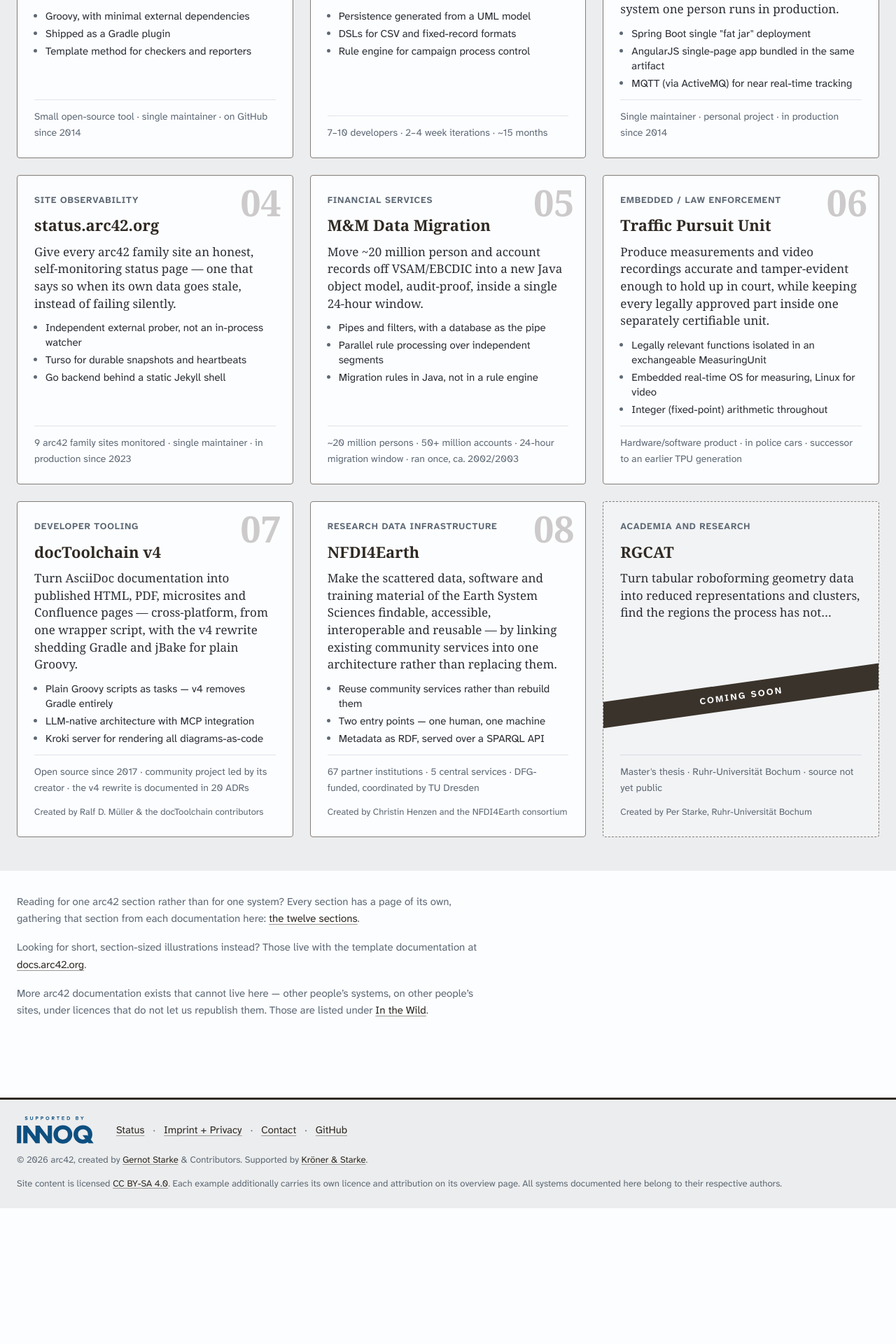
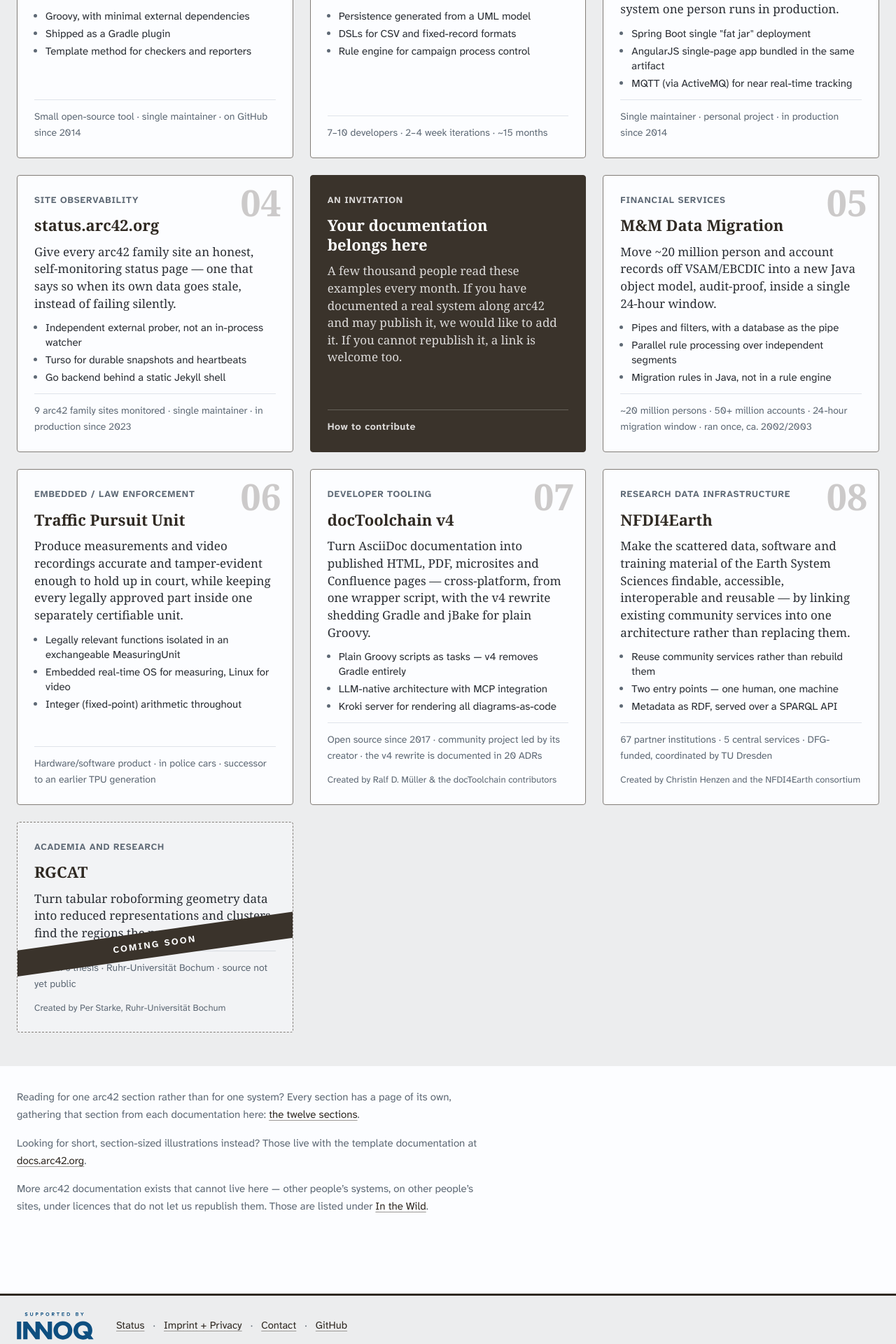
Before and after one commit to arc42/examples.arc42.org-site, a Jekyll site: the page built from index.md, in a window 1280 px wide. Shown: the part 655-2575 px from the top of the page at 70% size. Built offline with Jekyll 4.4.1, drawn with Linux system fonts in a browser that asks for light colours; some web fonts are replaced; before the commit the page ends 2381 px from its top, so only the background shows below that.

Commit message:
feat: invite contributions from the dashboard and from In the Wild
A dark tile at the fifth slot of the home grid, placed by catalogue
position from index.md's front matter so it stays central as examples
arrive. The numbering runs past it, and the count sentence ignores it.
The same component closes /in-the-wild/ as a block asking for links.
Rationale in DESIGN.md, "The invitation".

Co-Authored-By: Claude Fable 5.1 <noreply@anthropic.com>
Claude-Session: https://claude.ai/code/session_017qBtc93Awbj6GcyMqTiPcx

```diff
--- /dev/null
+++ b/_includes/invite-tile.html
@@ -0,0 +1,30 @@
+{%- comment -%}
+  The invitation tile (2026-09-10): the site asking for examples, placed in
+  the dashboard grid by _layouts/home.html. Everything it says comes from
+  `invite` in index.md's front matter, because it is content and content
+  lives in the page file.
+
+  It is NOT a system tile. No catalogue number, no domain, no goal, no
+  decisions: those fields are the summary of a completed audit, and this tile
+  has read nothing. It borrows the tile's geometry (.ex-tile) so it sits in
+  the grid's rhythm, and inverts the surface (.ex-invite) so nobody mistakes
+  it for an eleventh example. Rationale in DESIGN.md, "The invitation".
+
+  One link, on the title, stretched over the tile: the invariant every tile
+  keeps. The call line at the bottom is plain text for the same reason.
+{%- endcomment -%}
+<li class="ex-tile ex-tile--invite ex-invite">
+  {%- if include.invite.eyebrow -%}
+  <p class="ex-tile__domain ex-invite__eyebrow">{{ include.invite.eyebrow }}</p>
+  {%- endif -%}
+
+  <h2 class="ex-tile__title ex-invite__title">
+    <a class="ex-tile__link" href="{{ '/contribute/' | relative_url }}">{{ include.invite.title }}</a>
+  </h2>
+
+  <p class="ex-tile__goal ex-invite__text">{{ include.invite.text }}</p>
+
+  {%- if include.invite.call -%}
+  <p class="ex-invite__call">{{ include.invite.call }}</p>
+  {%- endif -%}
+</li>
--- a/_layouts/home.html
+++ b/_layouts/home.html
@@ -44,7 +44,23 @@ layout: default
     <ul class="ex-grid">
       {%- for sys in systems -%}
         {% include system-tile.html sys=sys index=forloop.index %}
+        {%- comment -%}
+          THE INVITATION (2026-09-10) follows the tile whose catalogue number
+          index.md names in `invite.after`. It is rendered inside the loop so
+          that it holds a fixed slot near the centre of the grid, and the
+          numbering runs past it unbroken: `index` still counts systems only.
+        {%- endcomment -%}
+        {%- if page.invite and forloop.index == page.invite.after -%}
+          {% include invite-tile.html invite=page.invite %}
+        {%- endif -%}
       {%- endfor -%}
+      {%- comment -%}
+        Fewer examples than the slot asks for: the invitation closes the grid
+        rather than vanishing.
+      {%- endcomment -%}
+      {%- if page.invite and systems.size < page.invite.after -%}
+        {% include invite-tile.html invite=page.invite %}
+      {%- endif -%}
     </ul>
   </div>
 </section>
--- /dev/null
+++ b/_sass/_invite.scss
@@ -0,0 +1,116 @@
+// ============================================================================
+// The invitation (2026-09-10): the site asking for examples.
+//
+// Two places, one component. On the home page it is a tile in the dashboard
+// grid (.ex-tile.ex-invite), on /in-the-wild/ it is a block at the foot of the
+// reading list (.ex-invite--block). Both are the site speaking, not a
+// documentation being shown, and the surface says so: --ground with --tint on
+// it, the pairing the masthead, the footer and the "coming soon" stamp already
+// use for "chrome, not content". No new hue. One dark sheet among the paper
+// ones is the eye-catcher the tile needs, and it costs nothing from the
+// palette because the ground is spoken for by exactly this meaning.
+//
+// Not the dashed, recessed treatment of an announced example: that says "an
+// example, not yet written", and this is not an example at all. Not .ex-note
+// either: the wash box is an aside in the reader's own voice, and this is
+// an ask.
+//
+// The border stays, in the ground's own colour. The fill against the field is
+// what makes it an object (--ground on --wash-calm, far past 3:1), so the
+// edge has no contrast duty; it exists so the geometry matches its
+// neighbours to the pixel.
+//
+// Colour pairs, measured (ADR-0002):
+//   --tint      on --ground   12.44:1   (title)
+//   --tint-soft on --ground    8.93:1   (eyebrow, text, call line)
+//   --focus-ring-on-band       8.15:1   (the on-band ring, as in the masthead)
+// ============================================================================
+.ex-invite {
+  background: var(--ground);
+  border-color: var(--ground);
+  color: var(--tint-soft);
+
+  // The default ring is --ground-deep, invisible on --ground. Same fix the
+  // masthead needed, for the same reason.
+  :focus-visible {
+    outline-color: var(--focus-ring-on-band);
+  }
+
+  &__eyebrow {
+    color: var(--tint-soft);
+  }
+
+  &__title a {
+    color: var(--tint);
+  }
+
+  &__text {
+    color: var(--tint-soft);
+  }
+
+  // Plain text, not a second link: the stretched link on the title already
+  // covers the whole tile. It sits where a system tile puts its scale line,
+  // on a rule mixed from the two on-band colours, because the hairline token
+  // is a dark rgba and disappears on the ground.
+  &__call {
+    margin-top: auto;
+    padding-top: var(--s3);
+    border-top: 1px solid color-mix(in oklab, var(--ground), var(--tint) 25%);
+    font-size: 0.875rem;
+    font-weight: 700;
+    letter-spacing: 0.04em;
+    color: var(--tint-soft);
+  }
+}
+
+// The tile variant. .ex-tile's hover swaps the border to --ground-deep, which
+// is a no-op here; the lift and shadow still register, and the border steps
+// to the soft tint so the hover has an edge as it has on every other tile.
+.ex-tile--invite {
+  @media (hover: hover) {
+    &:hover { border-color: var(--tint-soft); }
+  }
+  &:focus-within { border-color: var(--tint-soft); }
+}
+
+// The block variant on /in-the-wild/. It sits after the last run, at the
+// measure, and its title takes the run heading's serif so it reads as part
+// of that page rather than as a tile that lost its grid.
+.ex-invite--block {
+  max-width: var(--measure);
+  margin-top: var(--s8);
+  padding: var(--s5);
+  border: 1px solid var(--ground);
+  border-radius: var(--radius);
+
+  .ex-invite__eyebrow {
+    margin: 0 0 var(--s3);
+    font-size: 0.8125rem;
+    font-weight: 700;
+    letter-spacing: 0.06em;
+    text-transform: uppercase;
+  }
+
+  .ex-invite__title {
+    margin: 0;
+    font-family: var(--serif);
+    font-size: 1.5rem;
+    line-height: 1.2;
+
+    a {
+      text-decoration: none;
+
+      &:hover {
+        text-decoration: underline;
+        text-decoration-thickness: 2px;
+      }
+    }
+  }
+
+  .ex-invite__text {
+    margin: var(--s3) 0 0;
+    font-family: var(--serif);
+    font-size: 1.0625rem;
+    line-height: 1.45;
+  }
+}
--- a/assets/css/style.scss
+++ b/assets/css/style.scss
@@ -12,6 +12,7 @@
 @import "spine";
 @import "dashboard";
 @import "in-the-wild";
+@import "invite";
 @import "system";
 @import "sections";
 @import "review";
--- a/index.md
+++ b/index.md
@@ -25,6 +25,22 @@ endnotes: >-
   More arc42 documentation exists that cannot live here — other people's
   systems, on other people's sites, under licences that do not let us
   republish them. Those are listed under [In the Wild](/in-the-wild/).
+# The invitation tile (2026-09-10). Content and slot live here, as the
+# endnotes do; the markup is _includes/invite-tile.html and the placement is
+# in _layouts/home.html. `after` is the catalogue number it follows. 4 puts
+# it at the centre of a three-by-three block, and a fixed slot keeps it there
+# as examples arrive instead of letting it drift to the end of the grid. It is
+# not a system, so it is not counted by the sentence above the grid and it
+# carries no catalogue number.
+invite:
+  after: 4
+  eyebrow: An invitation
+  title: Your documentation belongs here
+  text: >-
+    A few thousand people read these examples every month. If you have
+    documented a real system along arc42 and may publish it, we would like to
+    add it. If you cannot republish it, a link is welcome too.
+  call: How to contribute
 ---
 
 {%- comment -%}
```
Also changed, not shown: DESIGN.md (+36 -0 lines), _pages/in-the-wild.md (+18 -0 lines), README.md.
